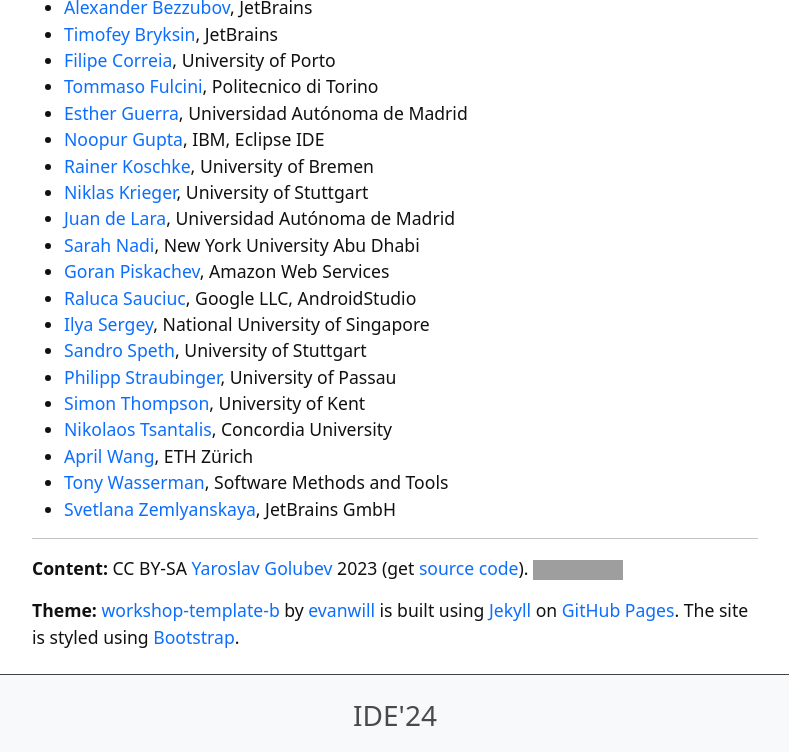
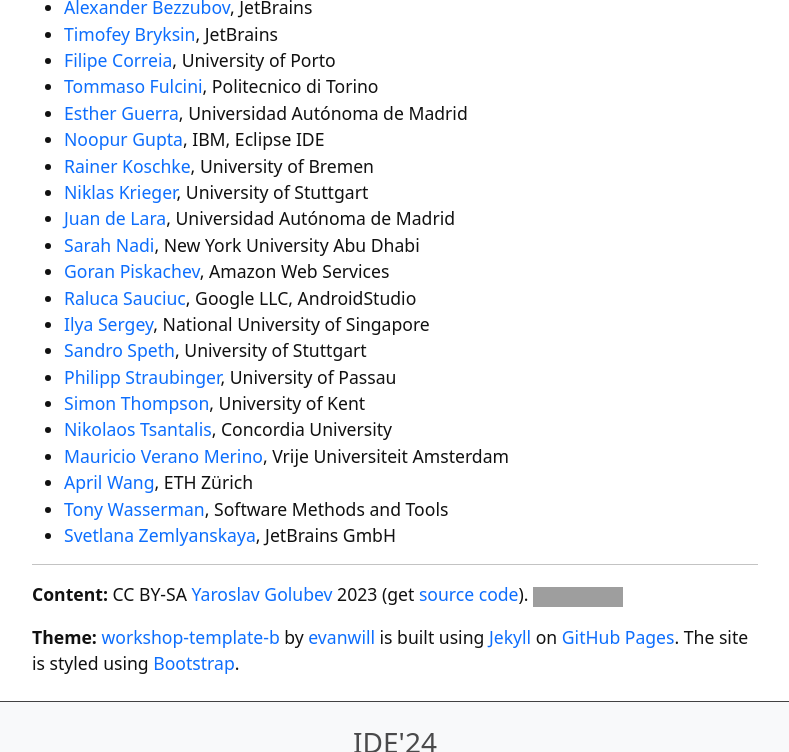
Before and after one commit to ide-workshop/ide-workshop.github.io, a Jekyll site: the page built from index.md, in a window 1280 px wide and 900 px high, scrolled down 4097 px, cut to the strip 0-752 px from the top of the window. Shown: the whole strip, without its empty margins (245-1034 px from the left). Built offline with Jekyll 4.4.1, drawn with Linux system fonts in a browser that asks for light colours; grey boxes are pictures that could not be loaded.

Commit message:
Added Dr. Verano Merino

```diff
--- a/index.md
+++ b/index.md
@@ -150,6 +150,7 @@
 * [Philipp Straubinger](https://www.linkedin.com/in/philipp-straubinger), University of Passau
 * [Simon Thompson](https://www.kent.ac.uk/computing/people/3164/thompson-simon), University of Kent
 * [Nikolaos Tsantalis](https://users.encs.concordia.ca/~nikolaos/), Concordia University
+* [Mauricio Verano Merino](https://maveme.github.io/), Vrije Universiteit Amsterdam
 * [April Wang](https://aprilwang.me/), ETH Zürich
 * [Tony Wasserman](https://www.linkedin.com/in/tonywasserman/), Software Methods and Tools
 * [Svetlana Zemlyanskaya](https://www.linkedin.com/in/svetlana-zemlyanskaya-aa958855), JetBrains GmbH
```
